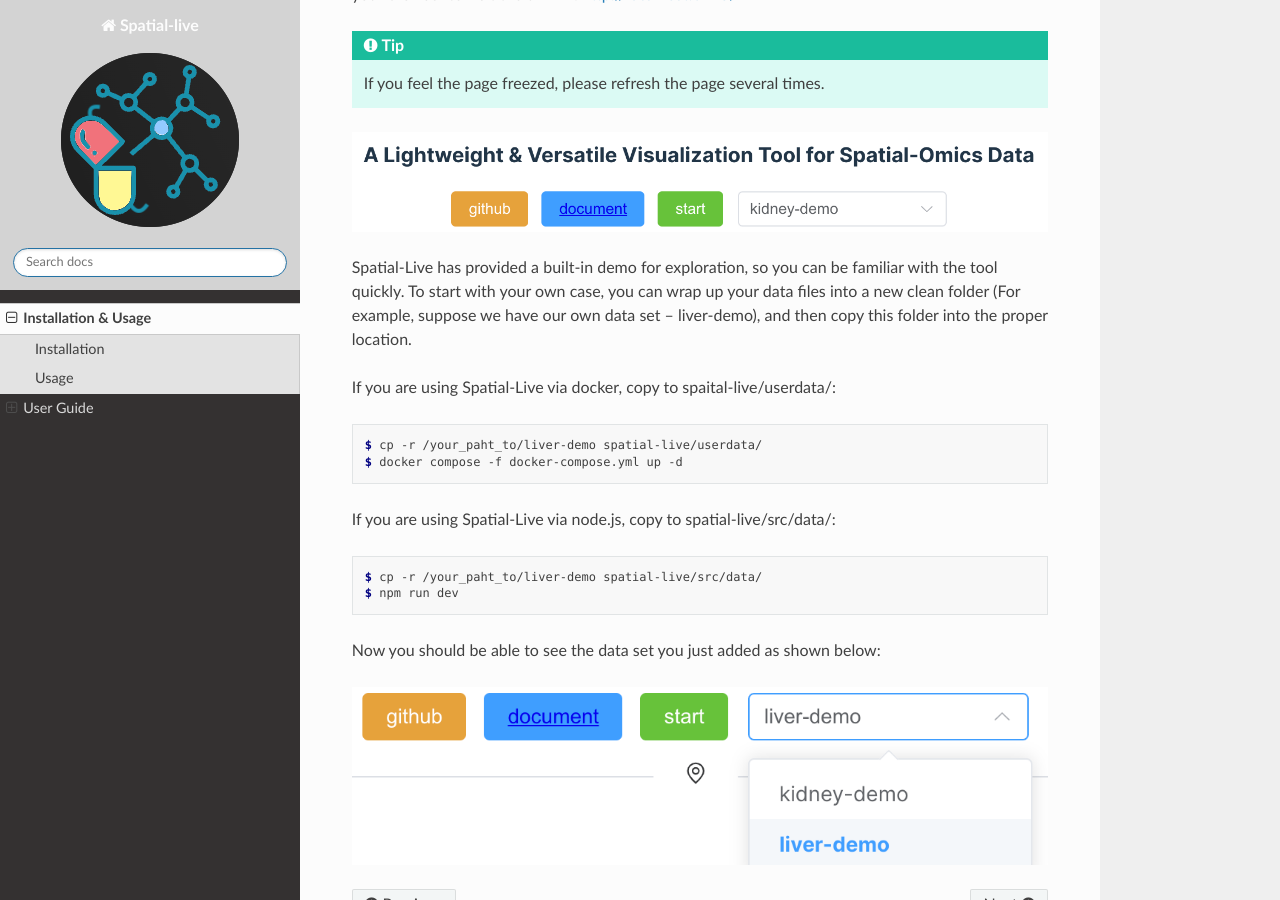
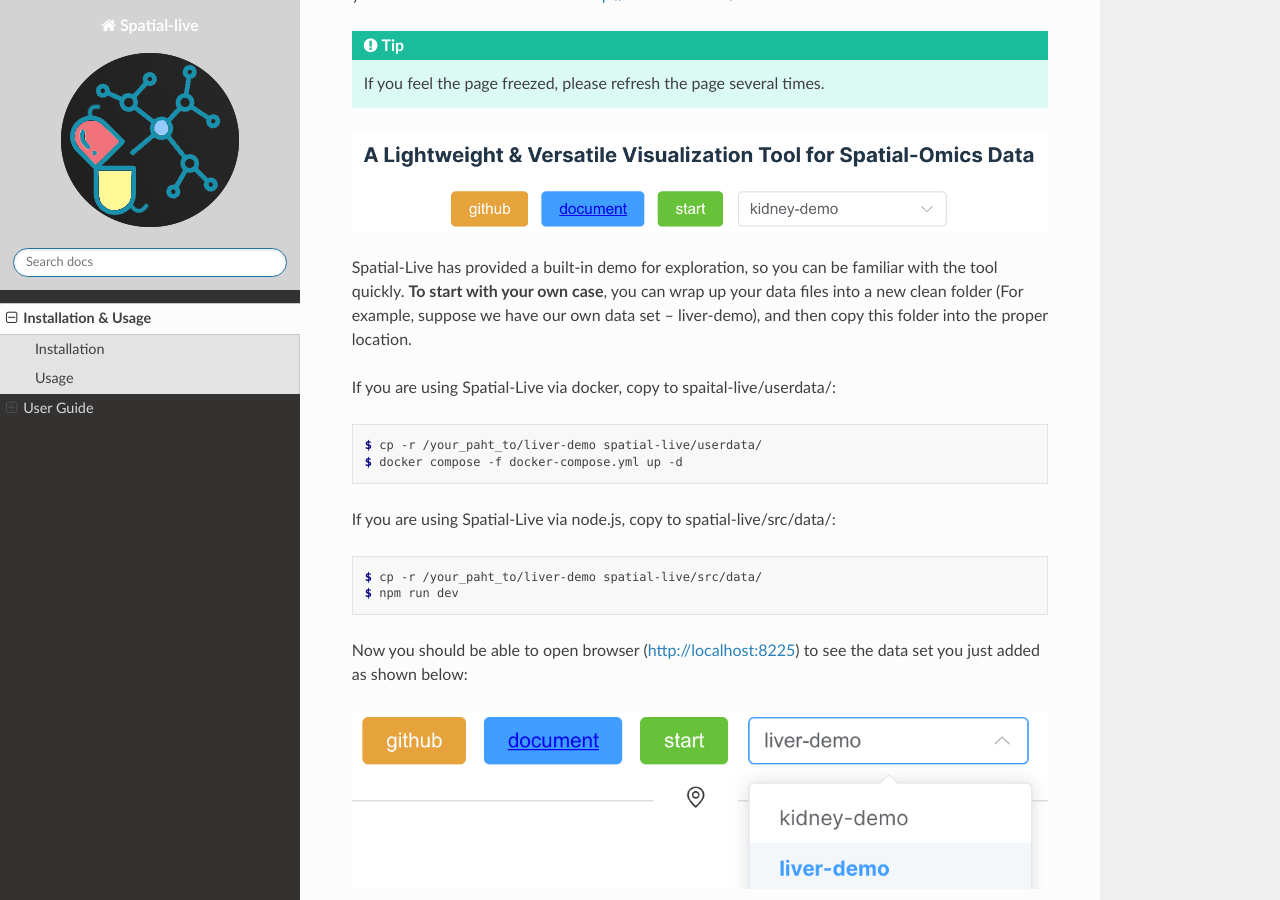
Before and after one commit to yezhenqing/spatial-live, a Sphinx documentation site: the page built from docs/source/install.rst, in a window 1280 px wide and 900 px high, scrolled down 852 px. Built offline with Sphinx 7.4.7 and the Read the Docs theme 2.0.0, drawn with Linux system fonts in a browser that asks for light colours; pages that are not in the unit, such as notebooks, are missing from menus.

Commit message:
updated many typo in documents and files

```diff
--- a/docs/source/install.rst
+++ b/docs/source/install.rst
@@ -46,7 +46,7 @@
 .. image:: images/install-usage-1.png
 
 Spatial-Live has provided a built-in demo for exploration, so you can be familiar with the tool quickly.
-To start with your own case, you can wrap up your data files into a new clean folder (For example, suppose
+**To start with your own case**, you can wrap up your data files into a new clean folder (For example, suppose
 we have our own data set -- liver-demo), and then copy this folder into the proper location.
 
 If you are using Spatial-Live via docker, copy to spaital-live/userdata/:
@@ -63,6 +63,6 @@
    $ cp -r /your_paht_to/liver-demo spatial-live/src/data/
    $ npm run dev
 
-Now you should be able to see the data set you just added as shown below:
+Now you should be able to open browser (http://localhost:8225) to see the data set you just added as shown below:
 
 .. image:: images/install-usage-2.png
--- a/package.json
+++ b/package.json
@@ -1,5 +1,5 @@
 {
-  "name": "biozenspatial",
+  "name": "spatial-live",
   "private": true,
   "version": "0.0.1",
   "type": "module",
@@ -50,7 +50,7 @@
     "vite": "^4.3.2",
     "vue-tsc": "^1.4.2"
   },
-  "repository": "https://github.com/spatial-lvv.git",
+  "repository": "https://github.com/yezhenqing/spatial-live.git",
   "author": "Zhenqing Ye",
   "license": "MIT"
 }
```
Also changed, not shown: 7 other files.
